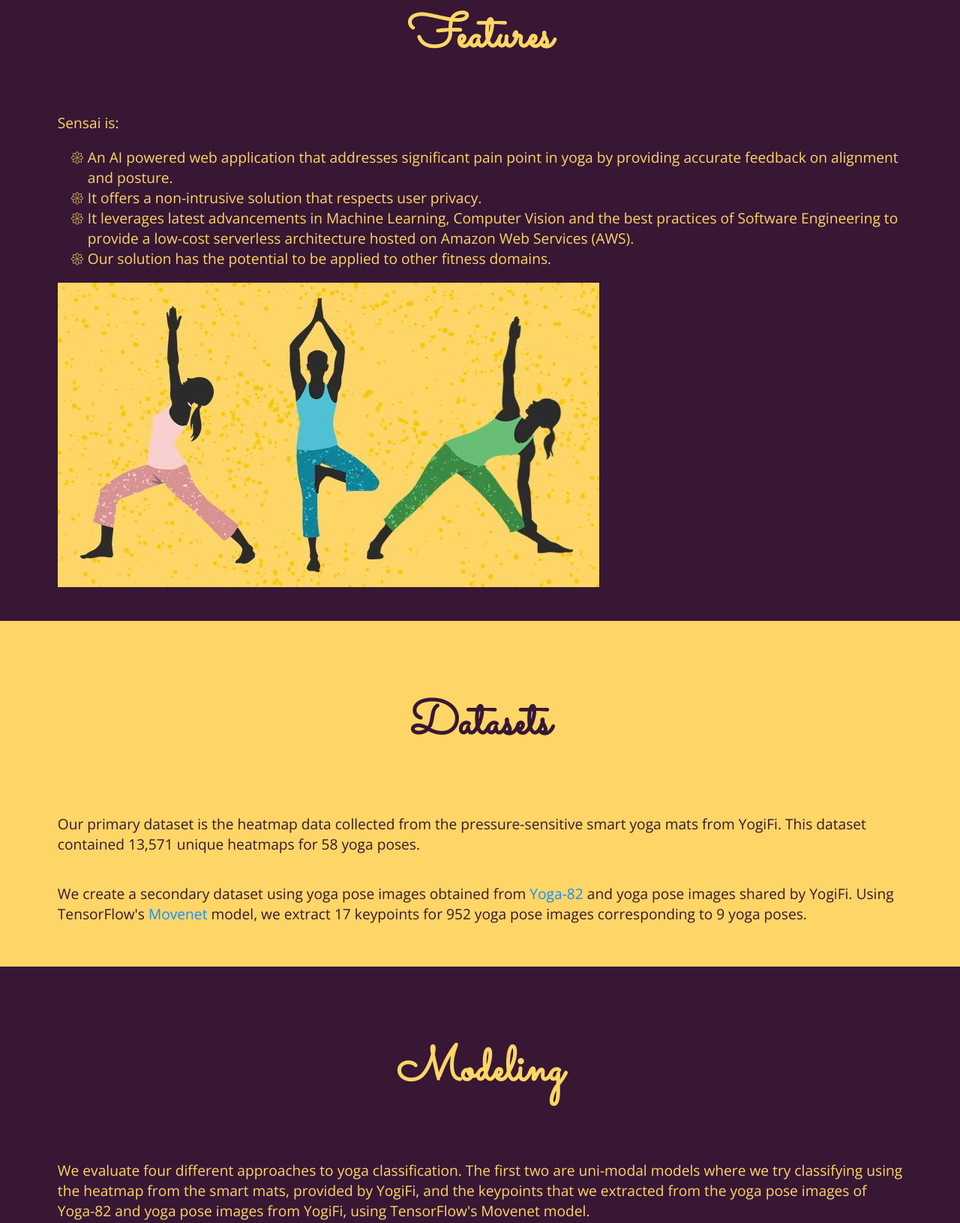
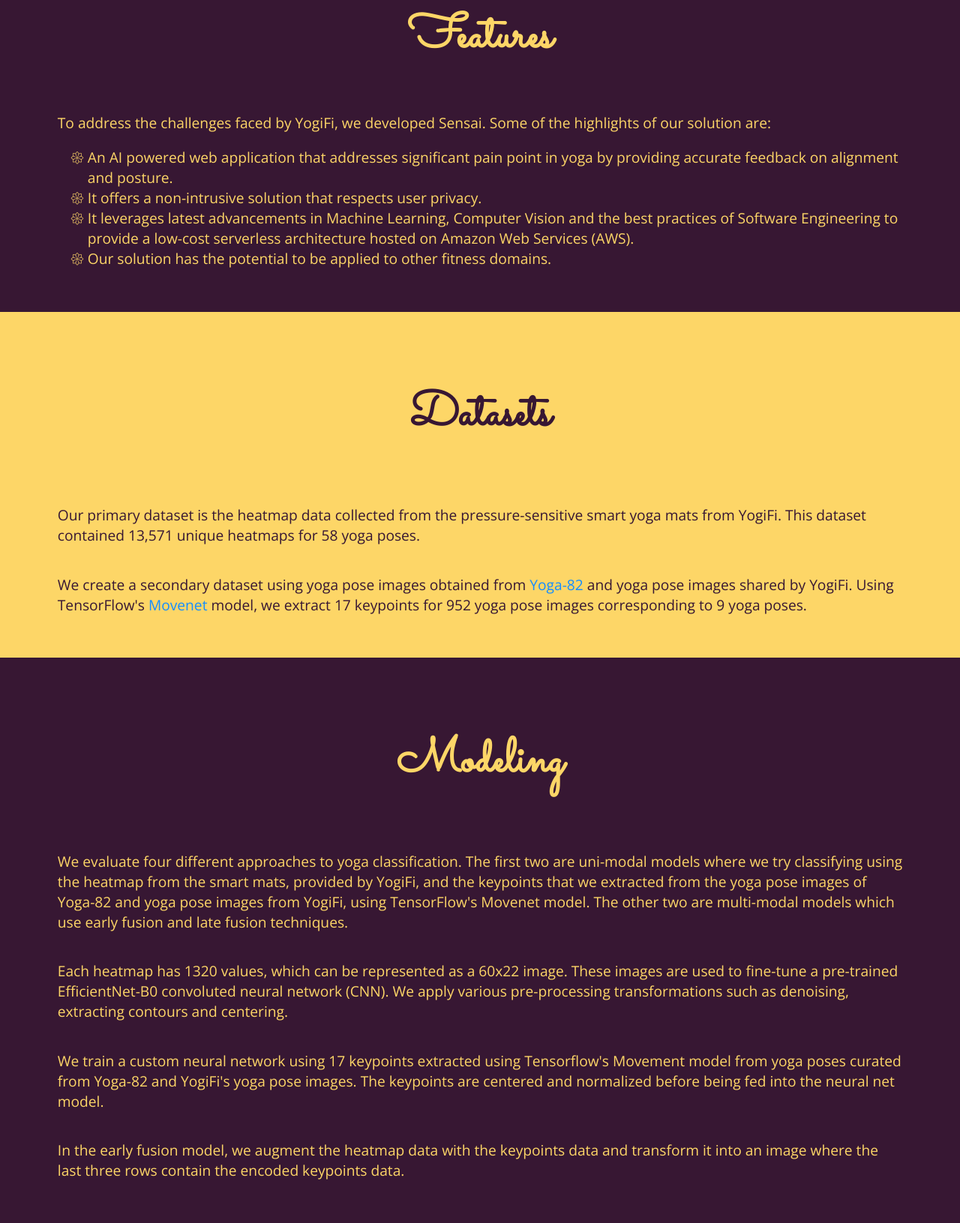
Before and after one commit to SensaiYoga/Sensai-website, a plain HTML site: page index.html in a window 1280 px wide. Shown: the part 1379-3010 px from the top of the page at 75% size. Drawn offline with nearby package versions, Linux system fonts and the light colour scheme.

Commit message:
updated modeling section

```diff
--- a/index.html
+++ b/index.html
@@ -84,7 +84,8 @@
 				<section class="views column-ct" id="features">
 					<h2>Features</h2>
 					<div>
-						Sensai is:
+						To address the challenges faced by YogiFi, we developed Sensai. Some of the highlights of our
+						solution are:
 						<ul>
 							<li>
 								An AI powered web application that addresses significant pain point in yoga by providing
@@ -100,7 +101,6 @@
 							</li>
 							<li>Our solution has the potential to be applied to other fitness domains.</li>
 						</ul>
-						<img src="assets/illustration.jpeg" style="flex: 1" />
 					</div>
 				</section>
 				<section class="views column-ct" id="dataset">
@@ -119,11 +119,19 @@
 						We evaluate four different approaches to yoga classification. The first two are uni-modal models
 						where we try classifying using the heatmap from the smart mats, provided by YogiFi, and the
 						keypoints that we extracted from the yoga pose images of Yoga-82 and yoga pose images from
-						YogiFi, using TensorFlow's Movenet model.
+						YogiFi, using TensorFlow's Movenet model. The other two are multi-modal models which use early
+						fusion and late fusion techniques.
 					</p>
 					<p>Each heatmap has 1320 values, which can be represented as a 60x22 image. These images are used to
 						fine-tune a pre-trained EfficientNet-B0 convoluted neural network (CNN). We apply various
 						pre-processing transformations such as denoising, extracting contours and centering.</p>
+
+					<p>We train a custom neural network using 17 keypoints extracted using Tensorflow's Movement model
+						from yoga poses curated from Yoga-82 and YogiFi's yoga pose images. The keypoints are centered
+						and normalized before being fed into the neural net model.</p>
+
+					<p>In the early fusion model, we augment the heatmap data with the keypoints data and transform it
+						into an image where the last three rows contain the encoded keypoints data.</p>
 				</section>
 				<section class="views column-ct" id="howitworks">
 					<h2>How it works</h2>
```
